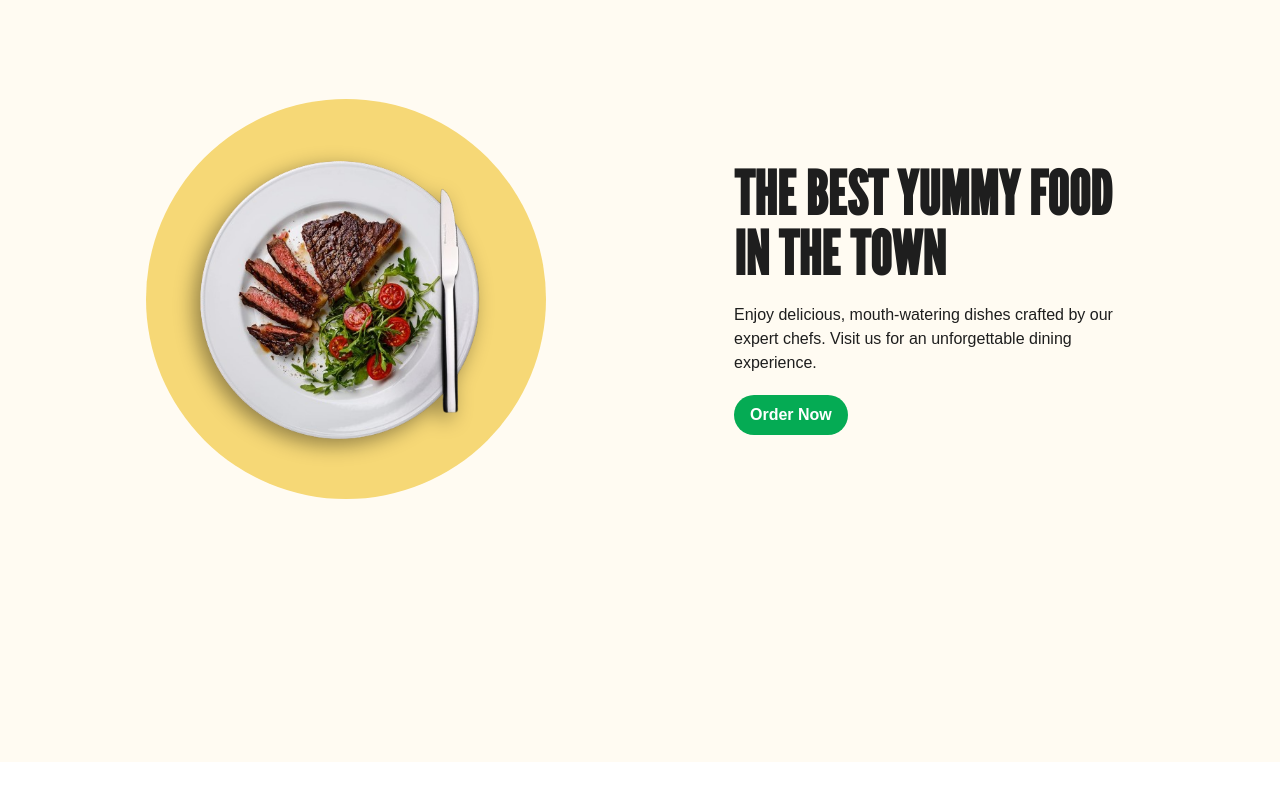
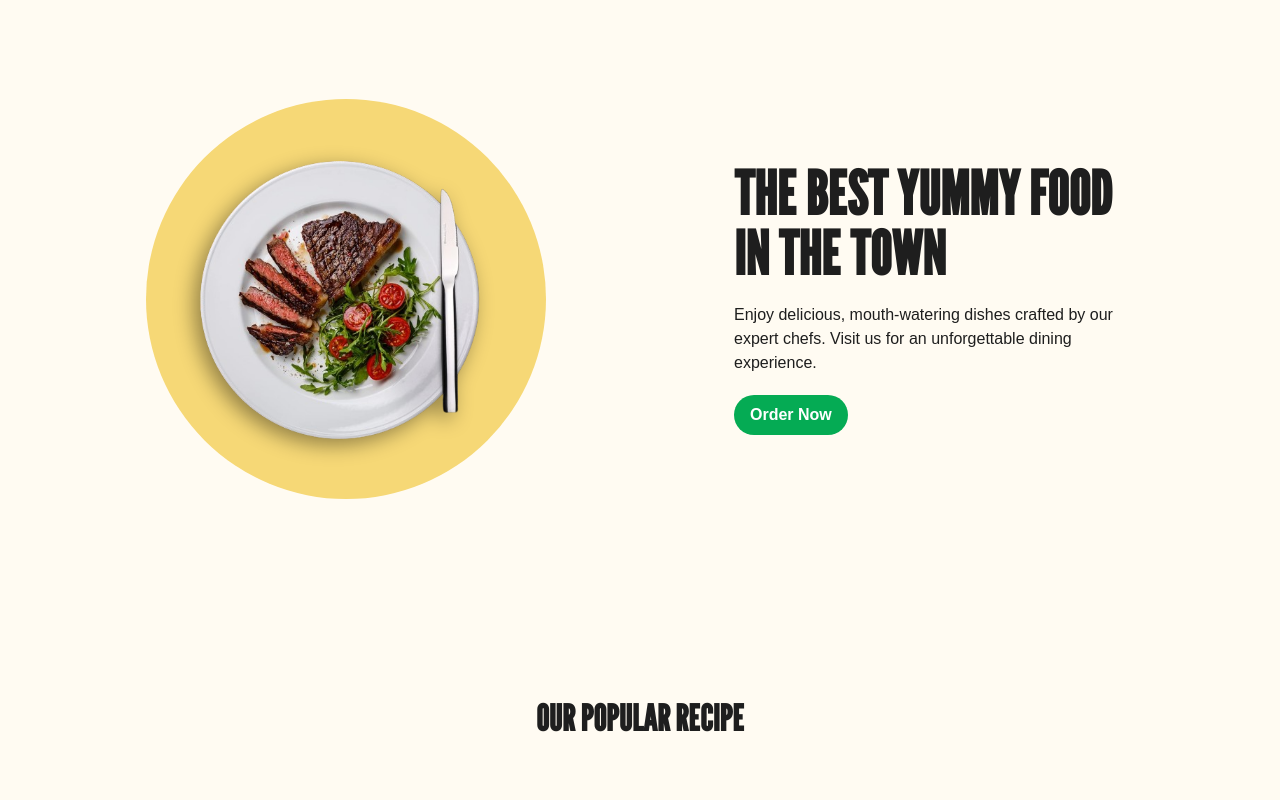
Before and after one commit to samirzjadhav/foodies-website, a React (Create React App) app: page / in a window 1280 px wide. Shown: the part 1005-1805 px from the top of the page. Before the commit the page ends 1767 px from the top, so only its background shows below. Built offline with nearby package versions, Linux system fonts and the light colour scheme.

Commit message:
feat: added title on popular section

```diff
--- a/src/Components/PopularRecipe/PopularRecipe.js
+++ b/src/Components/PopularRecipe/PopularRecipe.js
@@ -31,7 +31,14 @@ const PopularRecipe = () => {
     <>
       <section>
         <div className="container py-24">
-          <motion.h3></motion.h3>
+          <motion.h3
+            variants={SlideUp(0.5)}
+            initial="hidden"
+            whileInView={"show"}
+            className="text-4xl text-center uppercase font-league font-semibold py-8"
+          >
+            Our Popular Recipe
+          </motion.h3>
         </div>
       </section>
     </>
```
